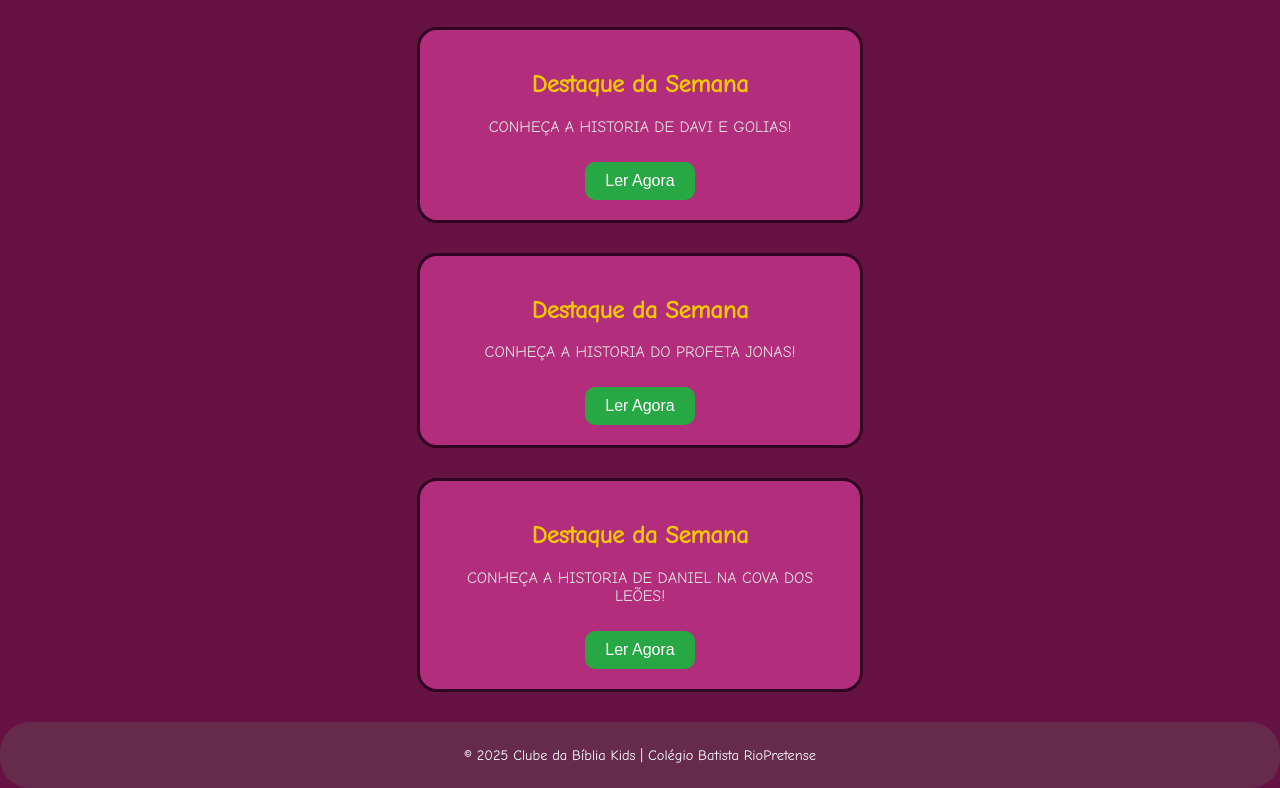
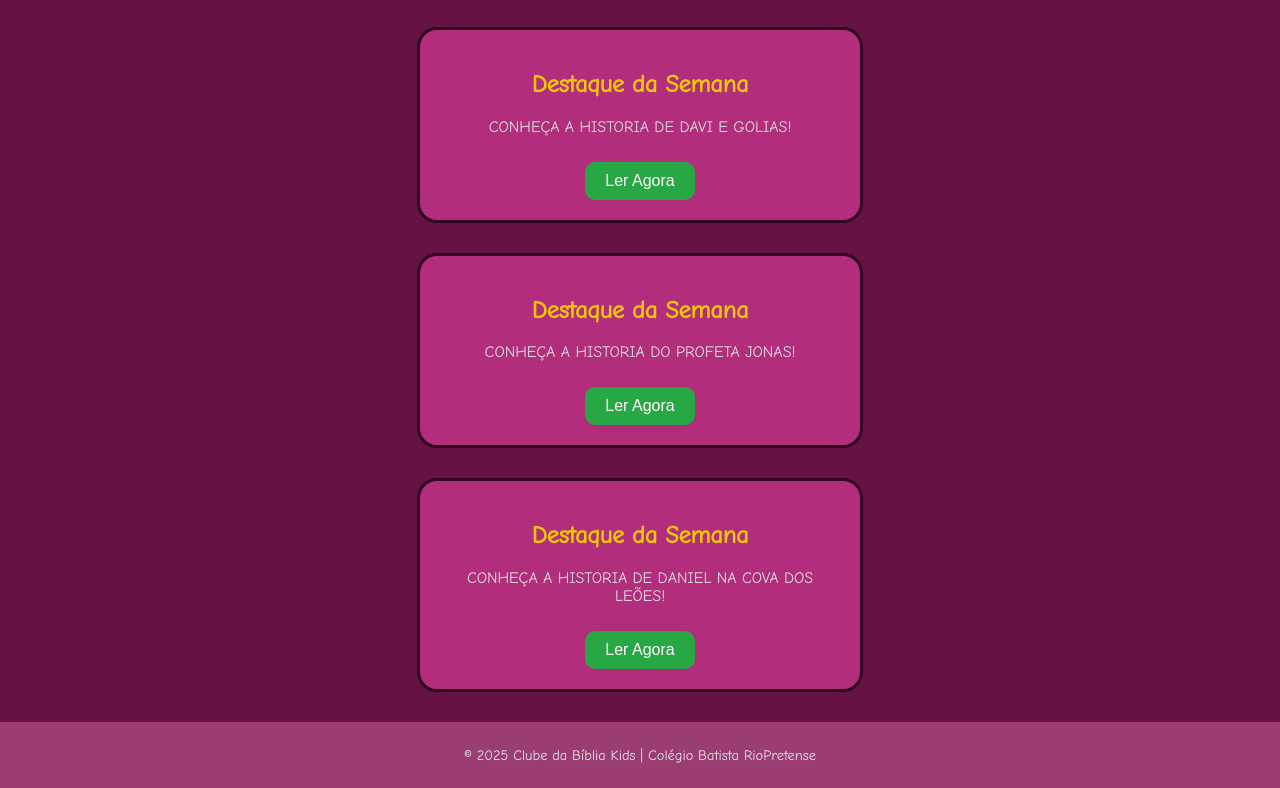
Before and after one commit to GugaToca/filhosdoreino, a plain HTML site: page index.html in a window 1280 px wide. Shown: the part 370-1158 px from the top of the page. Drawn offline with Linux system fonts and the light colour scheme.

Commit message:
Update style.css

```diff
--- a/style.css
+++ b/style.css
@@ -88,12 +88,13 @@ button:hover {
   background-color: #218838;
 }
 
+/* Rodapé fixo na parte de baixo */
 footer {
-  background-color: #662a4d;
+  background-color: #993d73;
+  color: #e6e5e5;
+  text-align: center;
   padding: 10px;
-  font-size: 0.9rem;
-  margin-top: 30px;
-  border-radius: 30px;
+  font-size: 0.9em;
 }
 
 .historias-lista {
```
